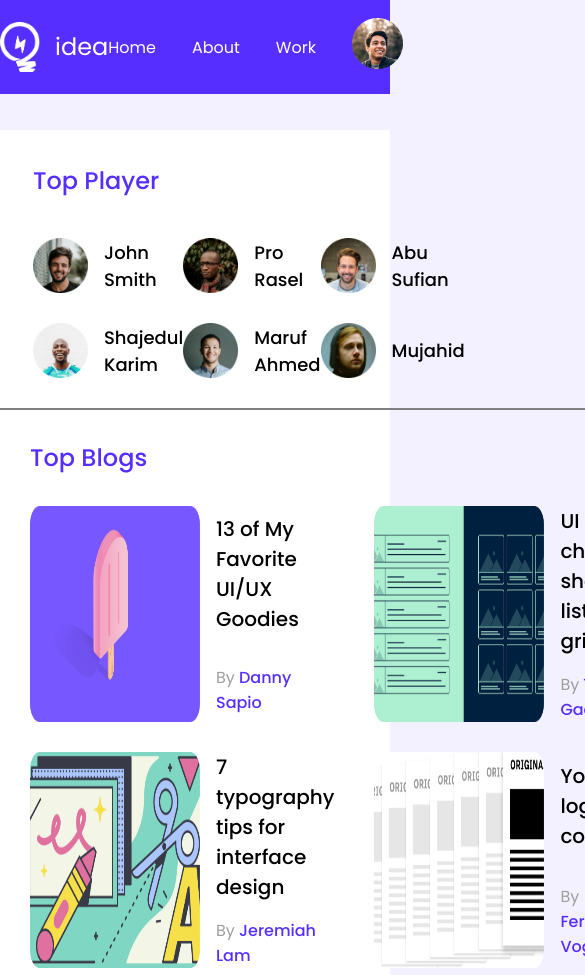
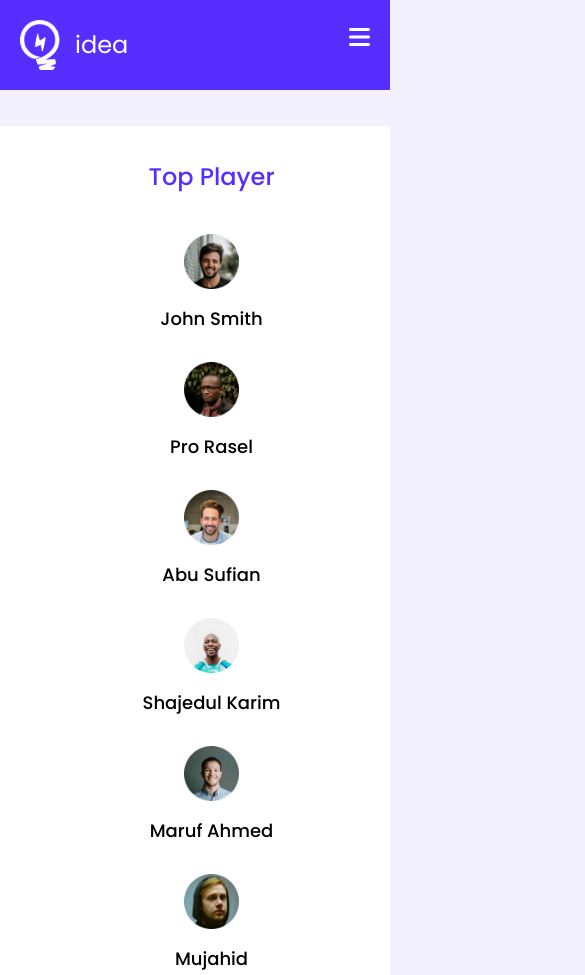
Before and after one commit to itznur07/leaderboard, a plain HTML site: page index.html in a window 390 px wide. Shown: the top 975 px of the page, 585 px wide, since content can reach past the window. Drawn offline with Linux system fonts and the light colour scheme.

Commit message:
Project finis

```diff
--- a/index.html
+++ b/index.html
@@ -1,28 +1,22 @@
 <!DOCTYPE html>
 <html lang="en">
+
 <head>
     <meta charset="UTF-8" />
     <meta http-equiv="X-UA-Compatible" content="IE=edge" />
     <meta name="viewport" content="width=device-width, initial-scale=1.0" />
     <!-- link font awesome icons -->
-    <link
-      rel="stylesheet"
-      href="https://cdnjs.cloudflare.com/ajax/libs/font-awesome/6.2.1/css/all.min.css"
-      integrity="sha512-MV7K8+y+gLIBoVD59lQIYicR65iaqukzvf/nwasF0nqhPay5w/9lJmVM2hMDcnK1OnMGCdVK+iQrJ7lzPJQd1w=="
-      crossorigin="anonymous"
-      referrerpolicy="no-referrer"
+    <link rel="stylesheet" href="https://cdnjs.cloudflare.com/ajax/libs/font-awesome/6.2.1/css/all.min.css" integrity="sha512-MV7K8+y+gLIBoVD59lQIYicR65iaqukzvf/nwasF0nqhPay5w/9lJmVM2hMDcnK1OnMGCdVK+iQrJ7lzPJQd1w==" crossorigin="anonymous" referrerpolicy="no-referrer"
     />
     <!-- link google font -->
     <link rel="preconnect" href="https://fonts.googleapis.com" />
     <link rel="preconnect" href="https://fonts.gstatic.com" crossorigin />
-    <link
-      href="https://fonts.googleapis.com/css2?family=Poppins:wght@400;500;600;700;800&display=swap"
-      rel="stylesheet"
-    />
+    <link href="https://fonts.googleapis.com/css2?family=Poppins:wght@400;500;600;700;800&display=swap" rel="stylesheet" />
     <!-- link stylesheet -->
     <link rel="stylesheet" href="style.css" />
     <title>Leaderboard 2.0</title>
 </head>
+
 <body>
     <!-- navbar section start -->
     <section class="header">
@@ -39,6 +33,7 @@
                     <li><img src="/images/icons/profile.png" alt="profile" /></li>
                 </ul>
             </nav>
+            <div class="menu"><i class="fa-solid fa-bars"></i></div>
         </div>
     </section>
     <!-- navbar section end -->
@@ -76,11 +71,6 @@
             </div>
         </section>
         <!-- top player section end -->
-      <!-- horaizontal line start -->
-      <div class="player-horaizontal-line container">
-        <hr />
-      </div>
-      <!-- horaizontal line end -->
         <!-- Top Blogs section start -->
         <section class="top-blogs">
             <h2 class="top-blogs-heading">Top Blogs</h2>
@@ -193,5 +183,8 @@
         </div>
     </section>
     <!-- least course section end -->
+
+    <script src="/app.js"></script>
 </body>
+
 </html>
--- a/style.css
+++ b/style.css
@@ -3,70 +3,95 @@
     padding: 0;
     box-sizing: border-box;
 }
+
 body {
     font-family: "Poppins", sans-serif;
     background-color: #f3f1ff;
 }
+
 .container {
     max-width: 870px;
     margin: 0 auto;
 }
 
+
 /* --- Navbar section style start --- */
+
 .header {
     background: #562eff;
 }
+
 .navbar {
     display: flex;
     align-items: center;
     justify-content: space-between;
     height: 94px;
 }
+
 .navbar .nav-logo {
     display: flex;
     align-items: center;
     gap: 15px;
 }
+
 .navbar .nav-logo img {
     width: 40px;
 }
+
 .navbar .nav-logo span {
     font-size: 24px;
     color: white;
 }
+
 .navbar .nav-link ul {
     display: flex;
     align-items: center;
     gap: 36px;
     list-style: none;
 }
+
 .navbar .nav-link li a {
     text-decoration: none;
     font-size: 16px;
     color: white;
 }
+
 .navbar .nav-link li img {
     width: 51px;
 }
+
+.menu {
+    display: none;
+    color: white;
+    font-size: 24px;
+}
+
+
 /* --- Navbar section style end --- */
 
+
 /* top section style start */
+
 .top-section {
     background: #fff;
     margin-top: 36px;
 }
 
+
 /* --- Top players section style start --- */
+
 .top-players .top-players-heading {
     padding-top: 33px;
     color: #562eff;
     font-size: 24px;
     font-weight: 500;
 }
+
 .top-players {
     justify-content: center;
     margin-left: 33px;
 }
+
 .top-players .players {
     display: grid;
     grid-template-columns: repeat(3, 1fr);
@@ -74,40 +99,53 @@ body {
     margin-top: 40px;
     align-items: center;
 }
+
 .top-players .players div {
     display: flex;
     align-items: center;
     gap: 16px;
 }
-.top-players .players div > img {
+
+.top-players .players div>img {
     width: 55px;
 }
-.top-players .players div > span {
+
+.top-players .players div>span {
     font-size: 18px;
     font-weight: 500;
 }
+
+
 /* --- Top players section style start --- */
 
+
 /* --- player horaizontal line style start */
+
 .player-horaizontal-line hr {
     display: block;
     margin-top: 30px;
     border: 1px solid gray;
     width: 870px;
 }
+
+
 /* --- player horaizontal line style end */
 
+
 /* --- Top blog section style start */
+
 .top-blogs {
     margin-top: 30px;
     margin-left: 30px;
     margin-right: 30px;
 }
+
 .top-blogs-heading {
     color: #562eff;
     font-size: 24px;
     font-weight: 500;
 }
+
 .top-blogs .blogs {
     display: grid;
     grid-template-columns: repeat(2, 1fr);
@@ -116,36 +154,48 @@ body {
     margin-top: 31px;
     padding-bottom: 40px;
 }
+
 .top-blogs .blogs div {
     display: flex;
     gap: 16px;
 }
-.top-blogs .blogs div > img {
+
+.top-blogs .blogs div>img {
     width: 170px;
 }
-.top-blogs .blogs div > .blog-content {
+
+.top-blogs .blogs div>.blog-content {
     display: flex;
     flex-direction: column;
     justify-content: space-around;
 }
-.top-blogs .blogs div > .blog-content h3 {
+
+.top-blogs .blogs div>.blog-content h3 {
     font-size: 20px;
     font-weight: 500;
 }
-.top-blogs .blogs div > .blog-content p {
+
+.top-blogs .blogs div>.blog-content p {
     font-size: 16px;
     color: #562eff;
     font-weight: 500;
 }
-.top-blogs .blogs div > .blog-content p span {
+
+.top-blogs .blogs div>.blog-content p span {
     font-size: 16px;
     font-weight: 400;
     color: #9f9f9f;
 }
+
+
 /* --- Top blog section style end --- */
+
+
 /* --- Top section style end --- */
 
+
 /* --- Latest courses section style start --- */
+
 .lates {
     background-color: #fff;
     margin-top: 21px;
@@ -153,18 +203,21 @@ body {
     padding-top: 20px;
     padding-bottom: 15px;
 }
+
 .lates .lates-courses-heading {
     color: #562eff;
     font-size: 24px;
     font-weight: 500;
     margin-left: 33px;
 }
+
 .lates-courses {
     display: grid;
     grid-template-columns: repeat(3, 1fr);
     margin-left: 33px;
     margin-top: 25px;
 }
+
 .course-card {
     padding: 15px;
     width: 255px;
@@ -172,31 +225,37 @@ body {
     box-shadow: 0px 0px 2px #ddd;
     border-radius: 5px;
 }
-.course-card-top > img {
+
+.course-card-top>img {
     width: 224px;
 }
-.course-card-top > h2 {
+
+.course-card-top>h2 {
     font-size: 20px;
     font-weight: 500;
     color: #1e1e1e;
     margin-top: 15px;
 }
-.course-card-top > span {
+
+.course-card-top>span {
     font-size: 16px;
     font-weight: 400;
     color: #ed6b4f;
     margin-top: 5px;
 }
+
 .course-card-bottom {
     margin-top: 20px;
     display: flex;
     align-items: center;
     gap: 30px;
 }
+
 .course-card-bottom .course-card-reating {
     font-size: 12px;
     color: gold;
 }
+
 .course-card-bottom .course-card-duration {
     background: #ffe4e8;
     border-radius: 24px;
@@ -204,4 +263,63 @@ body {
     color: #ff4a60;
     font-size: 12px;
 }
+
+
 /* --- Latest courses section style end --- */
+
+
+/* Mobile Device Responsive -> */
+
+@media only screen and (max-width: 600px) {
+    /* navbar section responsive */
+    .navbar {
+        height: 30%;
+        align-items: flex-start;
+        padding: 20px;
+        gap: 40px;
+    }
+    .menu {
+        cursor: pointer;
+        display: block;
+    }
+    .navbar .nav-link {
+        display: none;
+    }
+    .navbar .nav-link ul {
+        flex-direction: column;
+    }
+    /* top players section responsive */
+    .top-players {
+        text-align: center;
+    }
+    .top-players .players {
+        grid-template-columns: repeat(1, 1fr);
+        justify-items: center;
+    }
+    .top-players .players>div {
+        flex-direction: column;
+        align-items: center;
+    }
+    /* top blogs section responsive */
+    .top-blogs-heading {
+        text-align: center;
+    }
+    .top-blogs .blogs {
+        grid-template-columns: repeat(1, 1fr);
+    }
+    .top-blogs .blogs div {
+        flex-direction: column;
+    }
+    .top-blogs .blogs div>img {
+        justify-content: center;
+    }
+    /* letast course */
+    .lates-courses {
+        grid-template-columns: repeat(1, 1fr);
+        justify-items: center;
+        row-gap: 30px;
+    }
+    .lates .lates-courses-heading {
+        text-align: center;
+    }
+}
```
Lines whose indentation alone changed are shown as unchanged.
